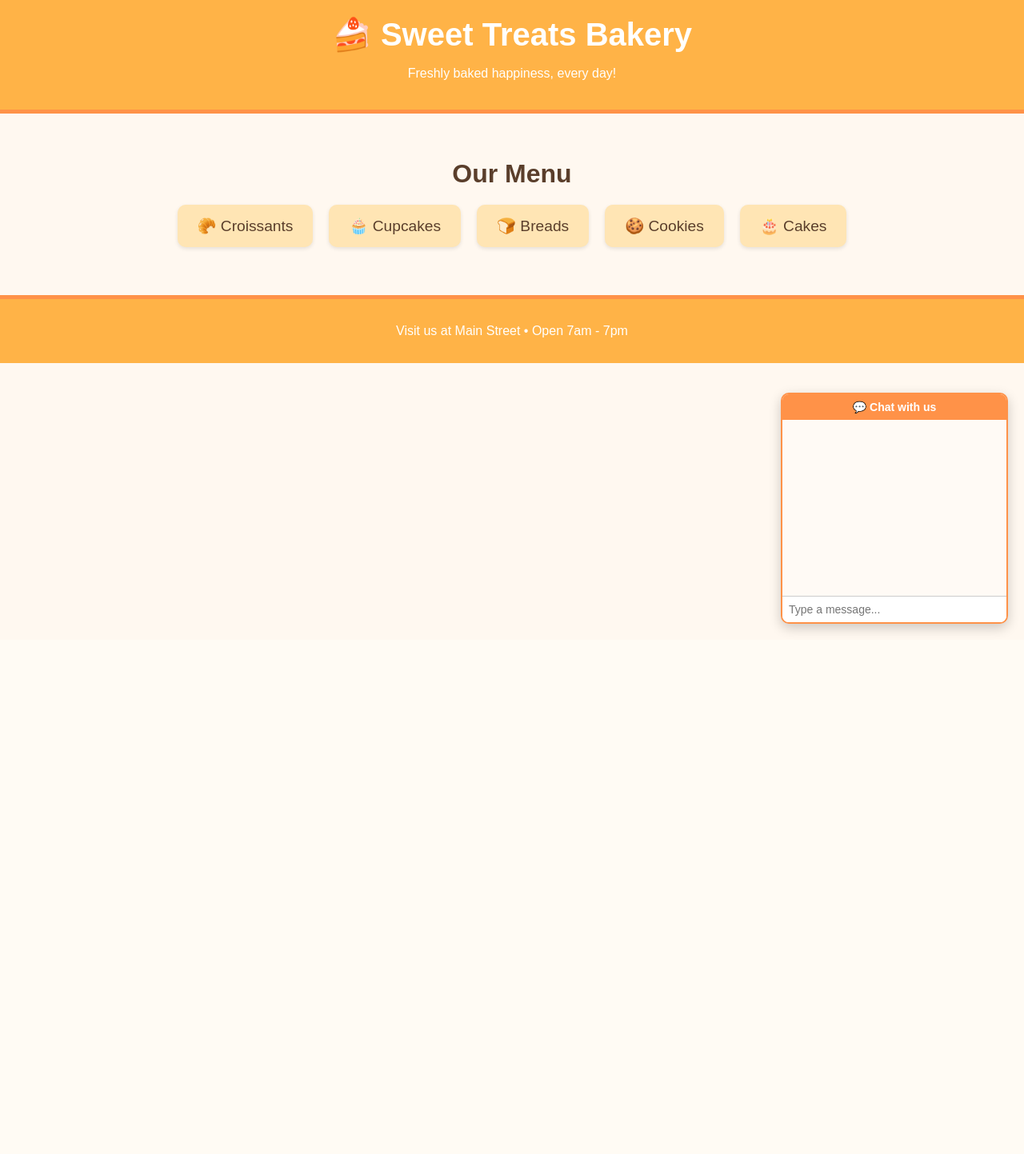
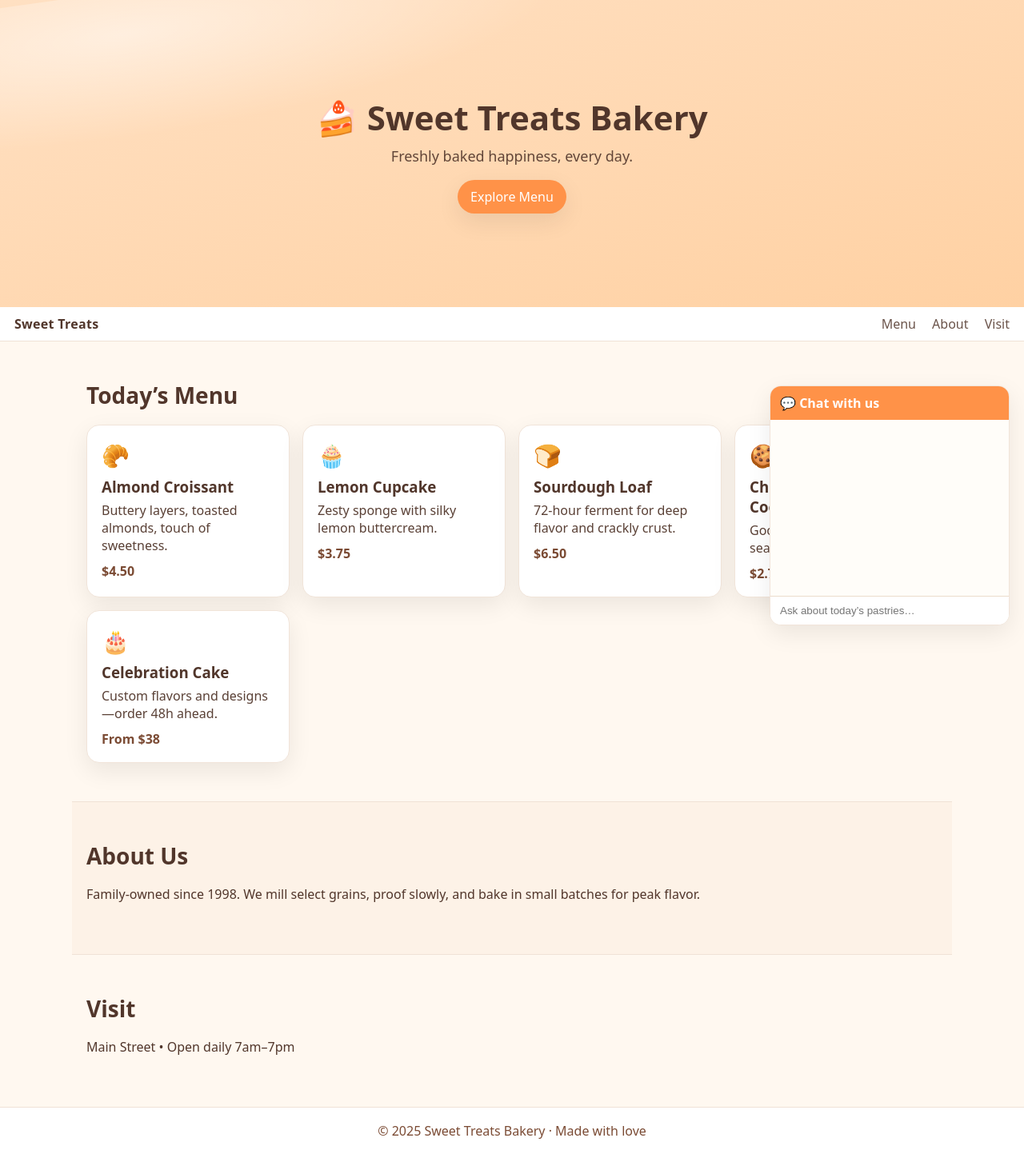
Before and after one commit to ProTmoney2231/bakery-ai, a Flask app: page / in a window 1280 px wide. Shown: the whole page at 80% size. Before the commit the page ends 792 px from the top, so only its background shows below. Run offline with Flask 3, Linux system fonts and the light colour scheme.

Commit message:
Polished bakery site + Flask Procfile + requirements for Render

```diff
--- a/requirements.txt
+++ b/requirements.txt
@@ -1,3 +1,2 @@
-fastapi==0.116.1
-uvicorn==0.35.0
-gunicorn==23.0.0
+Flask==3.0.3
+gunicorn==21.2.0
--- a/server.py
+++ b/server.py
@@ -1,30 +1,28 @@
 from flask import Flask, render_template, request, jsonify
-import openai
-import os
 
 app = Flask(__name__)
 
-openai.api_key = os.environ.get("OPENAI_API_KEY")
-
 @app.route("/")
-def index():
+def home():
     return render_template("index.html")
 
-@app.route("/chat", methods=["POST"])
+@app.post("/chat")
 def chat():
-    user_message = request.json.get("message")
-    if not user_message:
-        return jsonify({"reply": "Please say something!"})
+    data = request.get_json(silent=True) or {}
+    msg = (data.get("message") or "").strip()
+    if not msg:
+        return jsonify({"reply": "Hi! Ask me about today’s pastries 😊"})
 
-    try:
-        response = openai.ChatCompletion.create(
-            model="gpt-3.5-turbo",
-            messages=[{"role": "user", "content": user_message}]
-        )
-        reply = response["choices"][0]["message"]["content"]
-        return jsonify({"reply": reply})
-    except Exception as e:
-        return jsonify({"reply": f"Error: {str(e)}"})
+    low = msg.lower()
+    if "recommend" in low or "suggest" in low or "best" in low:
+        reply = "Today’s bestsellers: Almond Croissant, Lemon Cupcake, and our Sourdough Loaf 🥐🧁🍞"
+    elif "hours" in low or "open" in low or "time" in low:
+        reply = "We’re open daily from 7:00 AM to 7:00 PM."
+    elif "location" in low or "address" in low:
+        reply = "Find us on Main Street, next to the park. Plenty of parking!"
+    else:
+        reply = f"Thanks for your message! For now I’m a simple demo bot—here’s what I heard: “{msg}”."
+    return jsonify({"reply": reply})
 
 if __name__ == "__main__":
     app.run(host="0.0.0.0", port=5000)
--- a/static/style.css
+++ b/static/style.css
@@ -1,99 +1,81 @@
-body {
-    font-family: 'Arial', sans-serif;
-    margin: 0;
-    padding: 0;
-    background: #fff8f0;
-    color: #5a3e2b;
-    text-align: center;
+:root{
+  --bg:#fff8f0;
+  --ink:#51362b;
+  --brand:#ff9248;
+  --brand-dark:#ff7b2a;
+  --card:#fff;
+  --muted:#fdf2e7;
+  --shadow:0 10px 30px rgba(0,0,0,.08);
+}
+*{box-sizing:border-box}
+html,body{margin:0;padding:0}
+body{
+  font-family: ui-sans-serif, system-ui, -apple-system, "Segoe UI", Roboto, Arial, "Apple Color Emoji", "Segoe UI Emoji";
+  background:var(--bg);
+  color:var(--ink);
 }
 
-header {
-    background: #ffb347;
-    padding: 20px;
-    color: white;
-    border-bottom: 5px solid #ff9248;
+.topbar{
+  position:sticky; top:0; z-index:5;
+  display:flex; align-items:center; justify-content:space-between;
+  padding:10px 18px; background:#fff; border-bottom:1px solid #f0e2d6;
 }
+.topbar .brand{font-weight:800; letter-spacing:.3px}
+.topbar a{color:var(--ink); text-decoration:none; margin-left:16px; opacity:.85}
+.topbar a:hover{opacity:1}
 
-header h1 {
-    margin: 0;
-    font-size: 2.5em;
+.hero{
+  height:48vh; min-height:360px;
+  background: linear-gradient( to bottom right, #ffe0c2, #ffd1a3 );
+  position:relative; display:grid; place-items:center; overflow:hidden;
 }
+.hero::after{
+  content:""; position:absolute; inset:-20% -10%;
+  background:
+    radial-gradient(60% 40% at 20% 10%, rgba(255,255,255,.5), transparent 60%),
+    radial-gradient(50% 35% at 80% 0%, rgba(255,255,255,.4), transparent 60%);
+  transform:rotate(-8deg);
+}
+.hero-overlay{
+  position:relative; text-align:center; padding:24px 18px;
+}
+.hero h1{margin:0 0 8px 0; font-size:clamp(28px,4vw,42px)}
+.hero p{margin:0 0 18px 0; font-size:clamp(14px,2.4vw,18px); opacity:.9}
+.btn{
+  display:inline-block; background:var(--brand); color:#fff; text-decoration:none;
+  padding:10px 16px; border-radius:999px; box-shadow:var(--shadow);
+}
+.btn:hover{background:var(--brand-dark)}
 
-.menu {
-    padding: 30px;
+.section{padding:48px 18px; max-width:1100px; margin:0 auto}
+.section h2{font-size:clamp(22px,3.2vw,28px); margin:0 0 18px 0}
+.section.muted{background:var(--muted); border-top:1px solid #f0e2d6; border-bottom:1px solid #f0e2d6}
+
+.grid{
+  display:grid;
+  grid-template-columns: repeat(auto-fit, minmax(220px,1fr));
+  gap:16px;
 }
+.card{
+  background:var(--card); border:1px solid #f1e4d9; border-radius:16px; padding:18px;
+  box-shadow:var(--shadow); text-align:left;
+}
+.card .emoji{font-size:28px; margin-bottom:8px}
+.card h3{margin:4px 0 6px 0}
+.card p{margin:0 0 10px 0; opacity:.95}
+.card .price{font-weight:700; color:#7b4b34}
 
-.menu h2 {
-    font-size: 2em;
-    margin-bottom: 20px;
-}
-
-.items {
-    display: flex;
-    justify-content: center;
-    gap: 20px;
-    flex-wrap: wrap;
-}
-
-.item {
-    background: #ffe5b4;
-    padding: 15px 25px;
-    border-radius: 10px;
-    font-size: 1.2em;
-    box-shadow: 0px 2px 5px rgba(0,0,0,0.1);
-}
-
-footer {
-    background: #ffb347;
-    padding: 15px;
-    color: white;
-    border-top: 5px solid #ff9248;
-    margin-top: 30px;
+footer{
+  text-align:center; padding:18px; border-top:1px solid #f0e2d6; background:#fff; color:#7b4b34
 }
 
 /* Chat bubble */
-#chat-container {
-    position: fixed;
-    bottom: 20px;
-    right: 20px;
-    width: 280px;
-    background: white;
-    border: 2px solid #ff9248;
-    border-radius: 10px;
-    overflow: hidden;
-    font-size: 14px;
-    box-shadow: 0px 5px 15px rgba(0,0,0,0.2);
+#chat{
+  position:fixed; right:18px; bottom:18px; width:300px; background:#fff;
+  border:1px solid #f1e4d9; border-radius:14px; overflow:hidden; box-shadow:var(--shadow)
 }
-
-#chat-header {
-    background: #ff9248;
-    color: white;
-    padding: 8px;
-    font-weight: bold;
-}
-
-#chat-box {
-    height: 200px;
-    overflow-y: auto;
-    padding: 10px;
-    background: #fffaf5;
-    text-align: left;
-}
-
-#user-input {
-    width: 100%;
-    border: none;
-    border-top: 1px solid #ccc;
-    padding: 8px;
-    font-size: 14px;
-}
-
-.user {
-    color: #5a3e2b;
-    margin: 5px 0;
-}
-
-.bot {
-    color: #ff9248;
-    margin: 5px 0;
-}
+#chat-head{background:var(--brand); color:#fff; padding:10px 12px; font-weight:700}
+#chat-log{height:220px; overflow:auto; padding:10px; background:#fffdf9}
+#chat-input{width:100%; border:0; border-top:1px solid #ecdccc; padding:10px 12px; outline:none}
+#chat-log .user{color:#2c241f; margin:6px 0}
+#chat-log .bot{color:var(--brand-dark); margin:6px 0}
--- a/templates/index.html
+++ b/templates/index.html
@@ -1,57 +1,115 @@
 <!DOCTYPE html>
 <html lang="en">
 <head>
-    <meta charset="UTF-8">
+  <meta charset="utf-8" />
+  <meta name="viewport" content="width=device-width, initial-scale=1" />
   <title>Sweet Treats Bakery</title>
-    <link rel="stylesheet" href="/static/style.css">
+  <link rel="stylesheet" href="/static/style.css" />
 </head>
 <body>
-    <header>
+  <header class="hero">
+    <div class="hero-overlay">
       <h1>🍰 Sweet Treats Bakery</h1>
-        <p>Freshly baked happiness, every day!</p>
+      <p>Freshly baked happiness, every day.</p>
+      <a class="btn" href="#menu">Explore Menu</a>
+    </div>
   </header>
 
-    <section class="menu">
-        <h2>Our Menu</h2>
-        <div class="items">
-            <div class="item">🥐 Croissants</div>
-            <div class="item">🧁 Cupcakes</div>
-            <div class="item">🍞 Breads</div>
-            <div class="item">🍪 Cookies</div>
-            <div class="item">🎂 Cakes</div>
+  <nav class="topbar">
+    <div class="brand">Sweet Treats</div>
+    <div class="nav-right">
+      <a href="#menu">Menu</a>
+      <a href="#about">About</a>
+      <a href="#visit">Visit</a>
+    </div>
+  </nav>
+
+  <main>
+    <section id="menu" class="section">
+      <h2>Today’s Menu</h2>
+      <div class="grid">
+        <article class="card">
+          <div class="emoji">🥐</div>
+          <h3>Almond Croissant</h3>
+          <p>Buttery layers, toasted almonds, touch of sweetness.</p>
+          <span class="price">$4.50</span>
+        </article>
+        <article class="card">
+          <div class="emoji">🧁</div>
+          <h3>Lemon Cupcake</h3>
+          <p>Zesty sponge with silky lemon buttercream.</p>
+          <span class="price">$3.75</span>
+        </article>
+        <article class="card">
+          <div class="emoji">🍞</div>
+          <h3>Sourdough Loaf</h3>
+          <p>72-hour ferment for deep flavor and crackly crust.</p>
+          <span class="price">$6.50</span>
+        </article>
+        <article class="card">
+          <div class="emoji">🍪</div>
+          <h3>Chocolate Chunk Cookie</h3>
+          <p>Gooey center, crisp edges, sea-salt finish.</p>
+          <span class="price">$2.75</span>
+        </article>
+        <article class="card">
+          <div class="emoji">🎂</div>
+          <h3>Celebration Cake</h3>
+          <p>Custom flavors and designs—order 48h ahead.</p>
+          <span class="price">From $38</span>
+        </article>
       </div>
     </section>
 
+    <section id="about" class="section muted">
+      <h2>About Us</h2>
+      <p>Family-owned since 1998. We mill select grains, proof slowly, and bake in small batches for peak flavor.</p>
+    </section>
+
+    <section id="visit" class="section">
+      <h2>Visit</h2>
+      <p>Main Street • Open daily 7am–7pm</p>
+    </section>
+  </main>
+
   <footer>
-        <p>Visit us at Main Street • Open 7am - 7pm</p>
+    © <span id="year"></span> Sweet Treats Bakery · Made with love
   </footer>
 
   <!-- Chat Bubble -->
-    <div id="chat-container">
-        <div id="chat-header">💬 Chat with us</div>
-        <div id="chat-box"></div>
-        <input type="text" id="user-input" placeholder="Type a message...">
+  <div id="chat">
+    <div id="chat-head">💬 Chat with us</div>
+    <div id="chat-log"></div>
+    <input id="chat-input" placeholder="Ask about today’s pastries…" />
   </div>
 
   <script>
-        const chatBox = document.getElementById("chat-box");
-        const userInput = document.getElementById("user-input");
-
-        userInput.addEventListener("keypress", async (e) => {
-            if (e.key === "Enter" && userInput.value.trim() !== "") {
-                const message = userInput.value;
-                chatBox.innerHTML += "<div class='user'>You: " + message + "</div>";
-                userInput.value = "";
-
-                const response = await fetch("/chat", {
+    document.getElementById("year").textContent = new Date().getFullYear();
+    const log = document.getElementById("chat-log");
+    const input = document.getElementById("chat-input");
+    function add(role, text){
+      const div = document.createElement("div");
+      div.className = role;
+      div.textContent = text;
+      log.appendChild(div);
+      log.scrollTop = log.scrollHeight;
+    }
+    input.addEventListener("keypress", async (e)=>{
+      if (e.key === "Enter" && input.value.trim()){
+        const message = input.value.trim();
+        add("user", "You: " + message);
+        input.value = "";
+        try{
+          const res = await fetch("/chat", {
             method: "POST",
             headers: { "Content-Type": "application/json" },
             body: JSON.stringify({ message })
           });
-
-                const data = await response.json();
-                chatBox.innerHTML += "<div class='bot'>Bakery Bot: " + data.reply + "</div>";
-                chatBox.scrollTop = chatBox.scrollHeight;
+          const data = await res.json();
+          add("bot", "Bakery Bot: " + (data.reply || "Sorry, I didn’t catch that."));
+        }catch(err){
+          add("bot", "Bakery Bot: Oops—network hiccup. Try again!");
+        }
       }
     });
   </script>
```
Also changed, not shown: 1 other file. Lines whose indentation alone changed are shown as unchanged.
